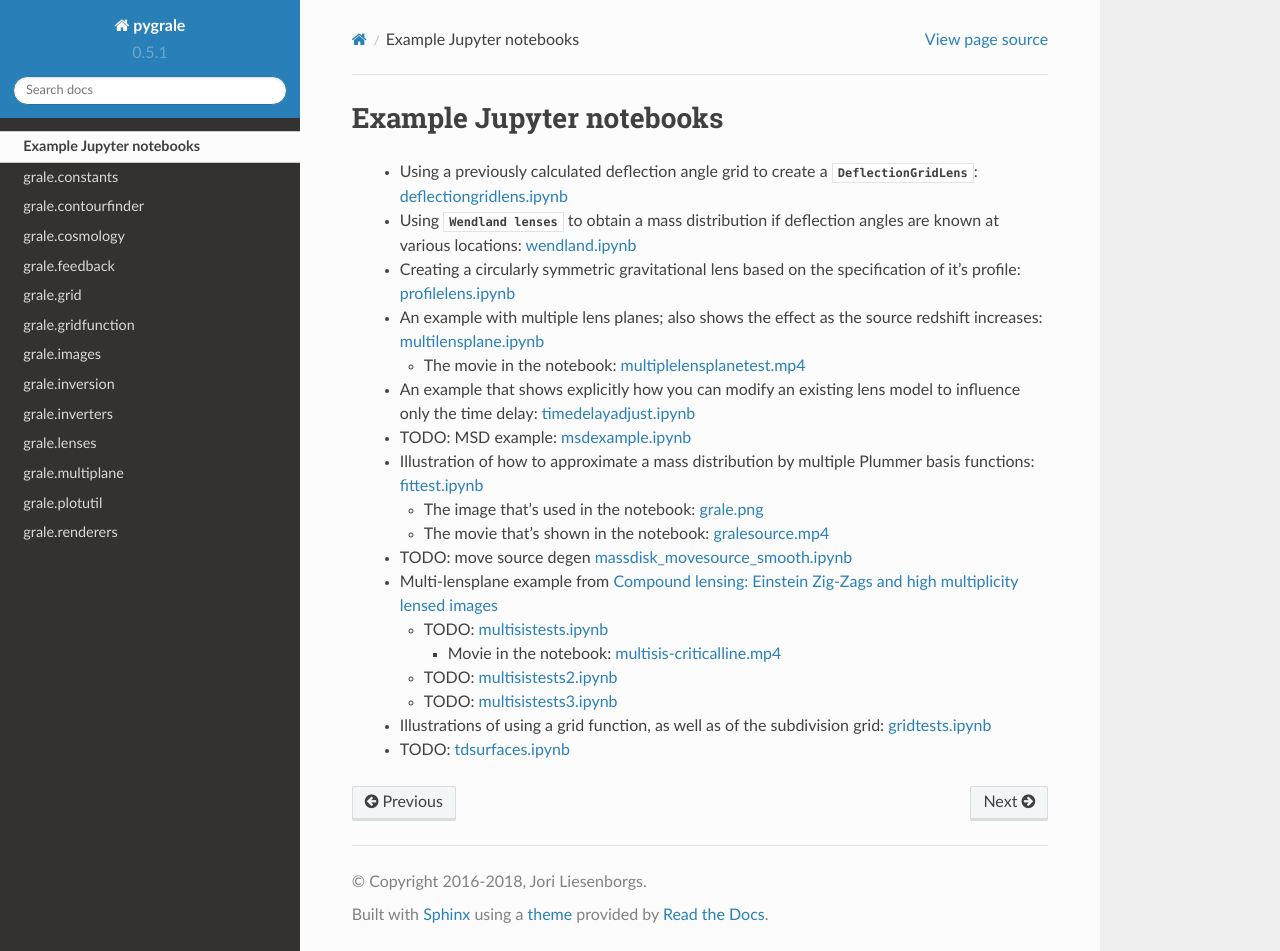
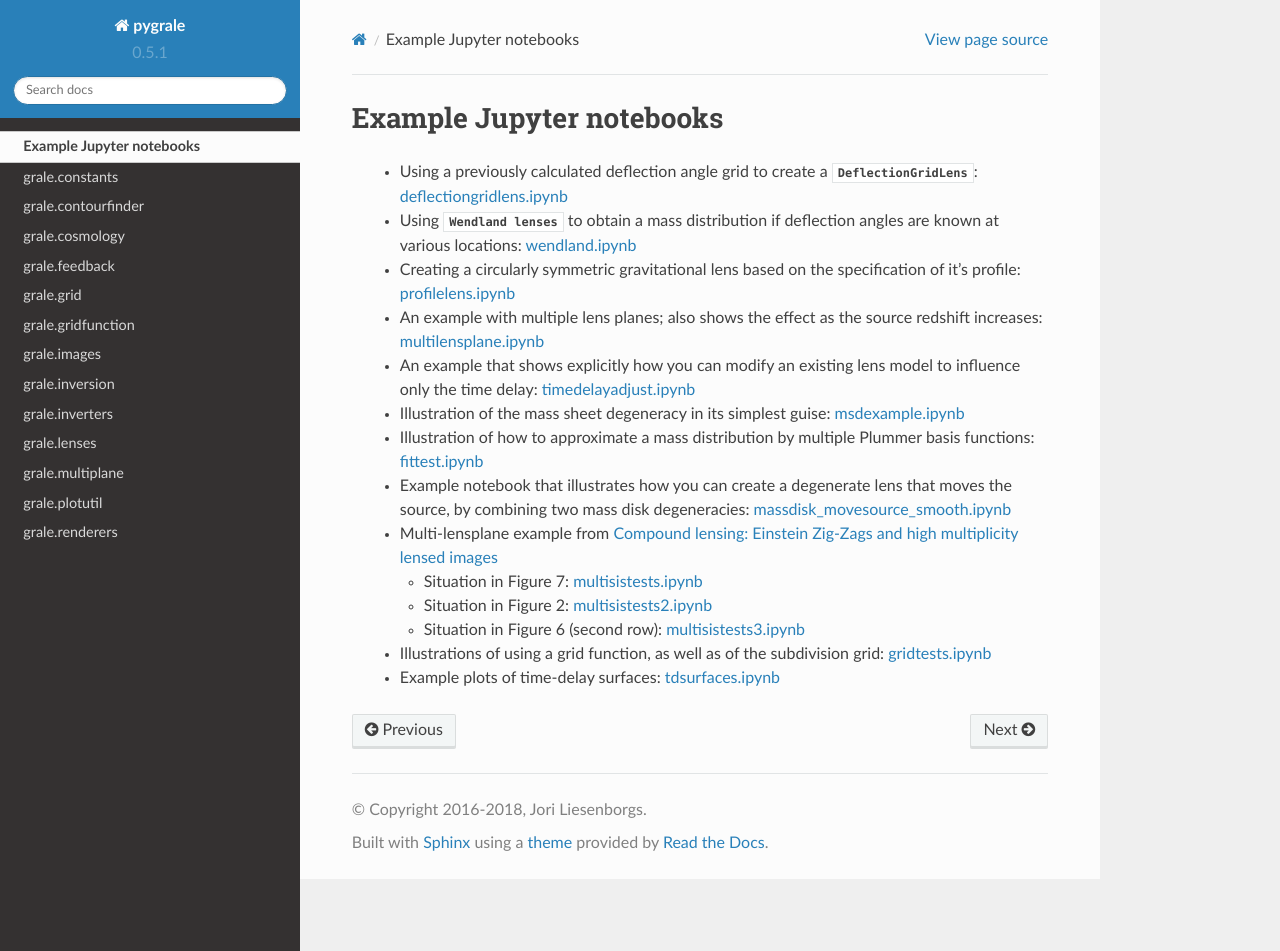
Before and after one commit to j0r1/GRALE2, a Sphinx documentation site: the page built from pygrale/doc/source/example_notebooks.rst, in a window 1280 px wide and 951 px high. Built offline with Sphinx 7.4.7, drawn with Linux system fonts in a browser that asks for light colours.

Commit message:
Cleaned up some multi lens plane examples

```diff
--- a/pygrale/doc/source/example_notebooks.rst
+++ b/pygrale/doc/source/example_notebooks.rst
@@ -15,31 +15,27 @@ Example Jupyter notebooks
  * An example with multiple lens planes; also shows the effect as
    the source redshift increases: `multilensplane.ipynb <_static/multilensplane.ipynb>`_
 
-   * The movie in the notebook: `multiplelensplanetest.mp4 <_static/multiplelensplanetest.mp4>`_
-
  * An example that shows explicitly how you can modify an existing
    lens model to influence only the time delay: `timedelayadjust.ipynb <_static/timedelayadjust.ipynb>`_
 
- * TODO: MSD example: `msdexample.ipynb <_static/msdexample.ipynb>`_
+ * Illustration of the mass sheet degeneracy in its simplest guise:
+   `msdexample.ipynb <_static/msdexample.ipynb>`_
 
  * Illustration of how to approximate a mass distribution by multiple Plummer
    basis functions: `fittest.ipynb <_static/fittest.ipynb>`_
 
-   * The image that's used in the notebook: `grale.png <_static/grale.png>`_
-   * The movie that's shown in the notebook: `gralesource.mp4 <_static/gralesource.mp4>`_
+ * Example notebook that illustrates how you can create a degenerate lens
+   that moves the source, by combining two mass disk degeneracies:
+   `massdisk_movesource_smooth.ipynb <_static/massdisk_movesource_smooth.ipynb>`_
 
- * TODO: move source degen `massdisk_movesource_smooth.ipynb <_static/massdisk_movesource_smooth.ipynb>`_
  * Multi-lensplane example from
    `Compound lensing: Einstein Zig-Zags and high multiplicity lensed images <http://adsabs.harvard.edu/abs/2016MNRAS.456.2210C>`_
 
-   * TODO: `multisistests.ipynb <_static/multisistests.ipynb>`_
-
-     * Movie in the notebook: `multisis-criticalline.mp4 <_static/multisis-criticalline.mp4>`_
-
-   * TODO: `multisistests2.ipynb <_static/multisistests2.ipynb>`_
-   * TODO: `multisistests3.ipynb <_static/multisistests3.ipynb>`_
+   * Situation in Figure 7: `multisistests.ipynb <_static/multisistests.ipynb>`_
+   * Situation in Figure 2: `multisistests2.ipynb <_static/multisistests2.ipynb>`_
+   * Situation in Figure 6 (second row): `multisistests3.ipynb <_static/multisistests3.ipynb>`_
 
  * Illustrations of using a grid function, as well as of the subdivision grid:
    `gridtests.ipynb <_static/gridtests.ipynb>`_
 
- * TODO: `tdsurfaces.ipynb <_static/tdsurfaces.ipynb>`_
+ * Example plots of time-delay surfaces: `tdsurfaces.ipynb <_static/tdsurfaces.ipynb>`_
```
Also changed, not shown: pygrale/doc/source/_static/multisistests.ipynb, pygrale/doc/source/_static/multisistests2.ipynb, pygrale/doc/source/_static/multisistests3.ipynb.
